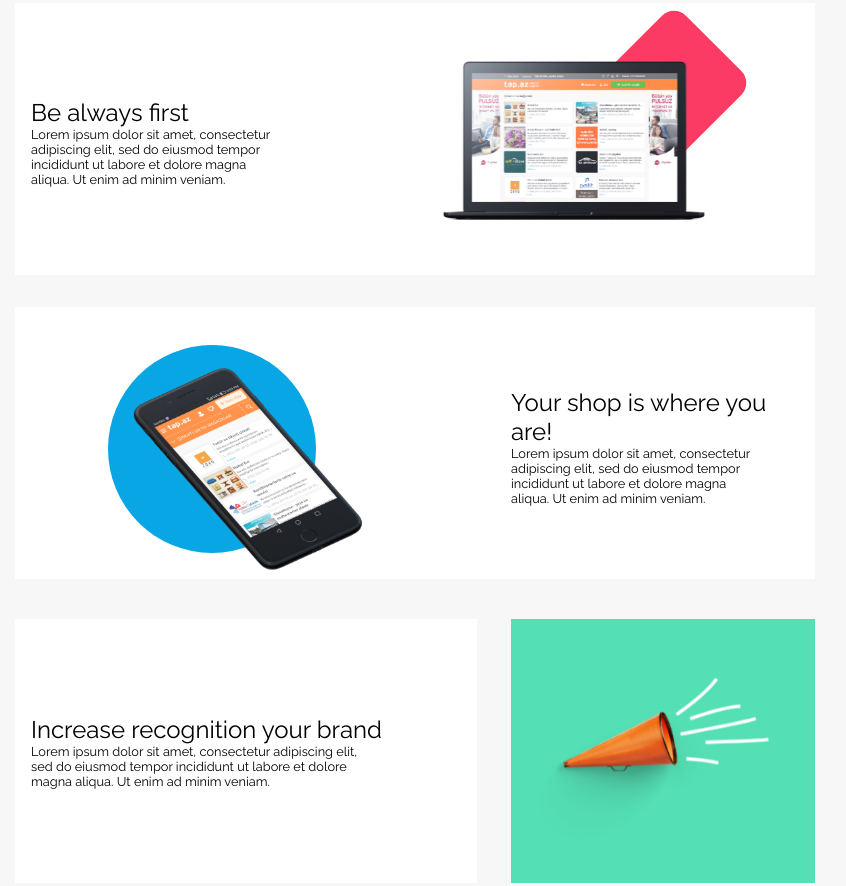
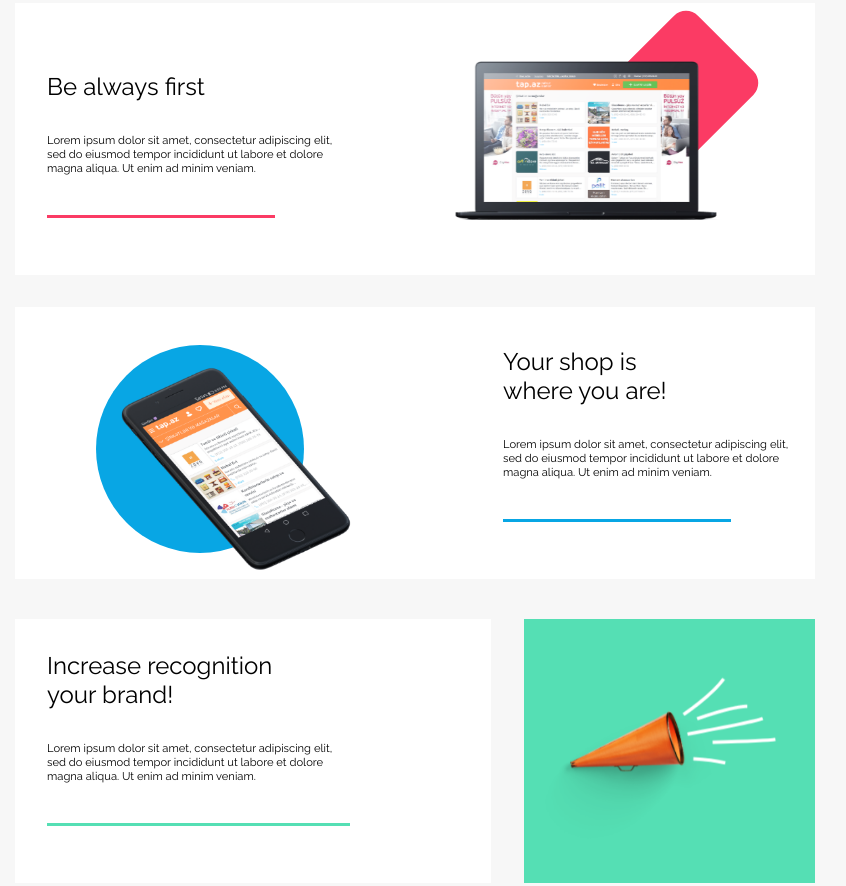
Before and after one commit to Joan266/Oxygen_shop, a website: page index.html in a window 1280 px wide. Shown: the part 999-1885 px from the top of the page, without its empty margins (225-1071 px from the left). Drawn offline with nearby package versions, Linux system fonts and the light colour scheme.

Commit message:
middle-content fixes

```diff
--- a/index.html
+++ b/index.html
@@ -29,7 +29,7 @@
           <button class="sellmore__button">Open your shop</button>
         </section>
         <div class="split-container">
-          <img src="./public/img/ordenador_background.png" alt="Ordenador fondo" />
+          <img class="split-container__img" src="./public/img/ordenador_background.png" alt="Ordenador fondo" />
         </div>
         <section class="mostpopular">
           <h1 class="mostpopular__title">The most popular sales platform in country</h1>
@@ -68,8 +68,9 @@
             </div>
           </div>
           <div class="middleintro__content__description middleintro__content__description--reverse-order">
-            <h1 class="middleintro__content__description__title">Be always first</h1>
-            <p class="middleintro__content__description__text">Lorem ipsum dolor sit amet, consectetur adipiscing elit, sed do eiusmod tempor incididunt ut labore et dolore magna aliqua. Ut enim ad minim veniam.</p>
+            <h1 class="middleintro__content__description__title"><br/>Be always first</h1>
+            <p class="middleintro__content__description__text">Lorem ipsum dolor sit amet, consectetur adipiscing elit,<br/>sed do eiusmod tempor incididunt ut labore et dolore<br/>magna aliqua. Ut enim ad minim veniam.</p>
+            <div class="middleintro__content__description__vector middleintro__content__description__vector--red"></div>
           </div>
         </section>
         <section class="middleintro__content">
@@ -80,14 +81,16 @@
             </div>
           </div>
           <div class="middleintro__content__description">
-            <h1 class="middleintro__content__description__title">Your shop is where you are!</h1>
-            <p class="middleintro__content__description__text">Lorem ipsum dolor sit amet, consectetur adipiscing elit, sed do eiusmod tempor incididunt ut labore et dolore magna aliqua. Ut enim ad minim veniam.</p>
+            <h1 class="middleintro__content__description__title">Your shop is<br/>where you are!</h1>
+            <p class="middleintro__content__description__text">Lorem ipsum dolor sit amet, consectetur adipiscing elit,<br/>sed do eiusmod tempor incididunt ut labore et dolore<br/>magna aliqua. Ut enim ad minim veniam.</p>
+            <div class="middleintro__content__description__vector middleintro__content__description__vector--blue"></div>
           </div>
         </section>
         <section class="middleintro__content middleintro__content--third">
           <div class="middleintro__content__description middleintro__content__description--third">
-            <h1 class="middleintro__content__description__title">Increase recognition your brand</h1>
-            <p class="middleintro__content__description__text">Lorem ipsum dolor sit amet, consectetur adipiscing elit, sed do eiusmod tempor incididunt ut labore et dolore magna aliqua. Ut enim ad minim veniam.</p>
+            <h1 class="middleintro__content__description__title">Increase recognition<br/>your brand!</h1>
+            <p class="middleintro__content__description__text">Lorem ipsum dolor sit amet, consectetur adipiscing elit,<br/>sed do eiusmod tempor incididunt ut labore et dolore<br/>magna aliqua. Ut enim ad minim veniam.</p>
+            <div class="middleintro__content__description__vector middleintro__content__description__vector--green"></div>
           </div>
          <div class="middleintro__content__ilustration middleintro__content__ilustration--third">
            <div class="middleintro__content__ilustration__container middleintro__content__ilustration__container--third">
--- a/styles.scss
+++ b/styles.scss
@@ -103,8 +103,11 @@ body {
       }
       .split-container {
         margin-top: 3.6rem;
+        position: relative;
         display: flex;
         justify-content: center;
+        align-items: center;
+        width: 100%;
       }
       .mostpopular {
         display: block;
@@ -219,8 +222,12 @@ body {
           position: relative;
           display: block;
           background-color: white;
+          padding: 0 1rem;
           @media only screen and (min-width: 1000px) {
             flex: 1;
+            padding: 2rem;
+            padding-right: 0.5rem;
+            min-height: 100%;
           }
           &--reverse-order{
             @media only screen and (min-width: 1000px) {
@@ -231,7 +238,6 @@ body {
             @media only screen and (min-width: 1000px) {
               height: 100%;
               flex: 1.25;
-              padding-top: 10%;
               padding-right: 5%;
             }
           }
@@ -239,24 +245,42 @@ body {
             font-family: $font-Raleway;
             font-weight: 400;
             font-size: 1.2em;
-            padding: 1rem 1rem 0 1rem;
             color: #000000;
             @media only screen and (min-width: 1000px) {
               font-size: 1.5em;
+              padding: 0;
             }
           }
           &__text{
             font-family: $font-Raleway;
             font-weight: 400;
-            font-size: 0.7em;
-            padding: 1rem;
-            padding-top: 1.5rem;
+            font-size: 0.5em;
+            margin-top: 1.5rem;
+            padding-bottom: 1.5rem;
             @media only screen and (min-width: 1000px) {
-              font-size: 0.8em;
-              padding-right: 4rem;
-              padding-top: 0;
+              font-size: 0.7em;
+              padding: 0;
+              margin-top: 2rem;
             }
             color: #000000;
+          }
+          &__vector {
+            min-height: 0.20rem;
+            width: 75%;
+            display: none;
+            @media only screen and (min-width: 1000px) {
+              margin-top: 2.5rem;
+              display: block;
+            }
+            &--red{
+              background-color: $primary-red;
+            }
+            &--blue{
+              background-color: $primary-blue;
+            }
+            &--green{
+              background-color: $primary-green;
+            }
           }
         }
         &__ilustration {
```
Also changed, not shown: styles.css, 1 other file.
